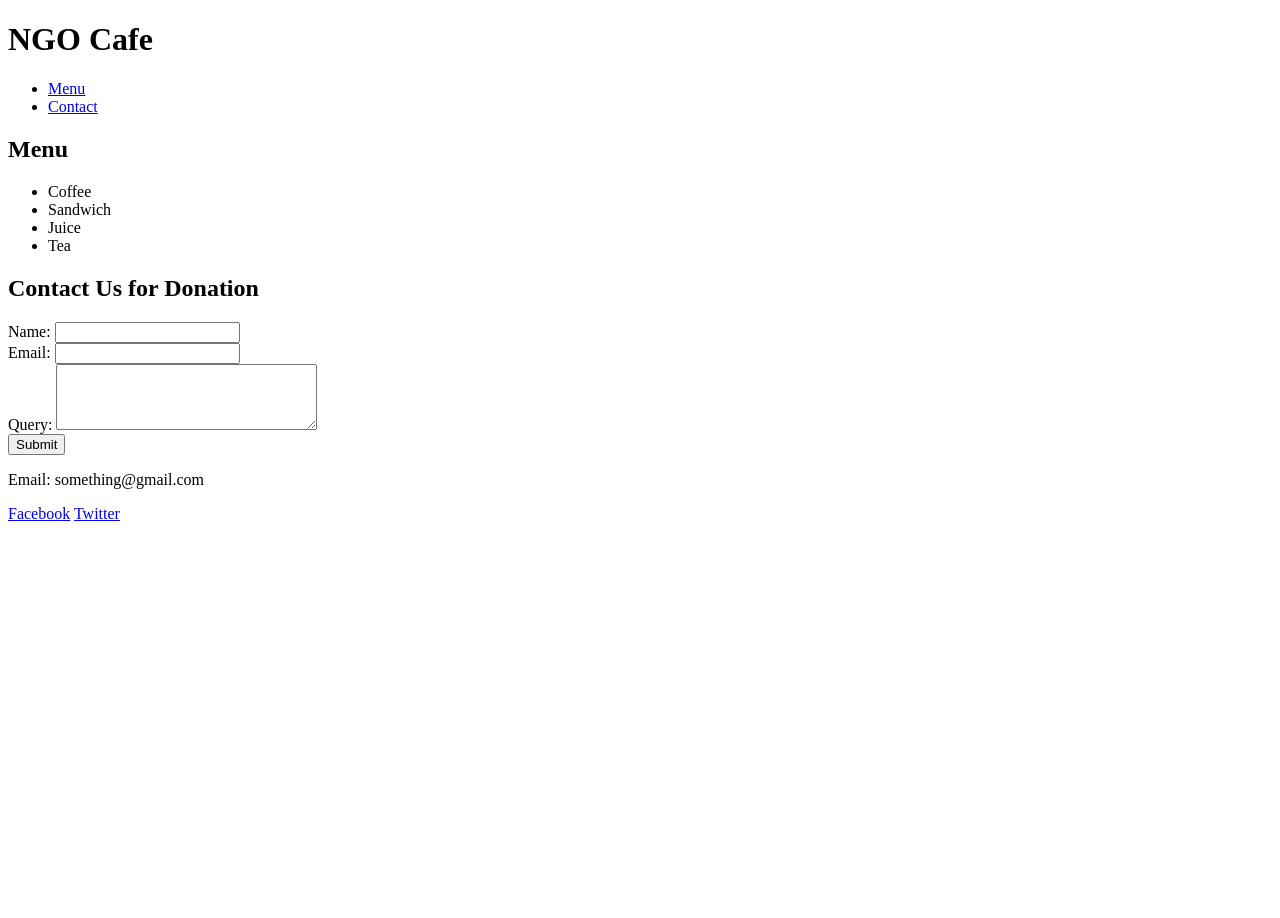
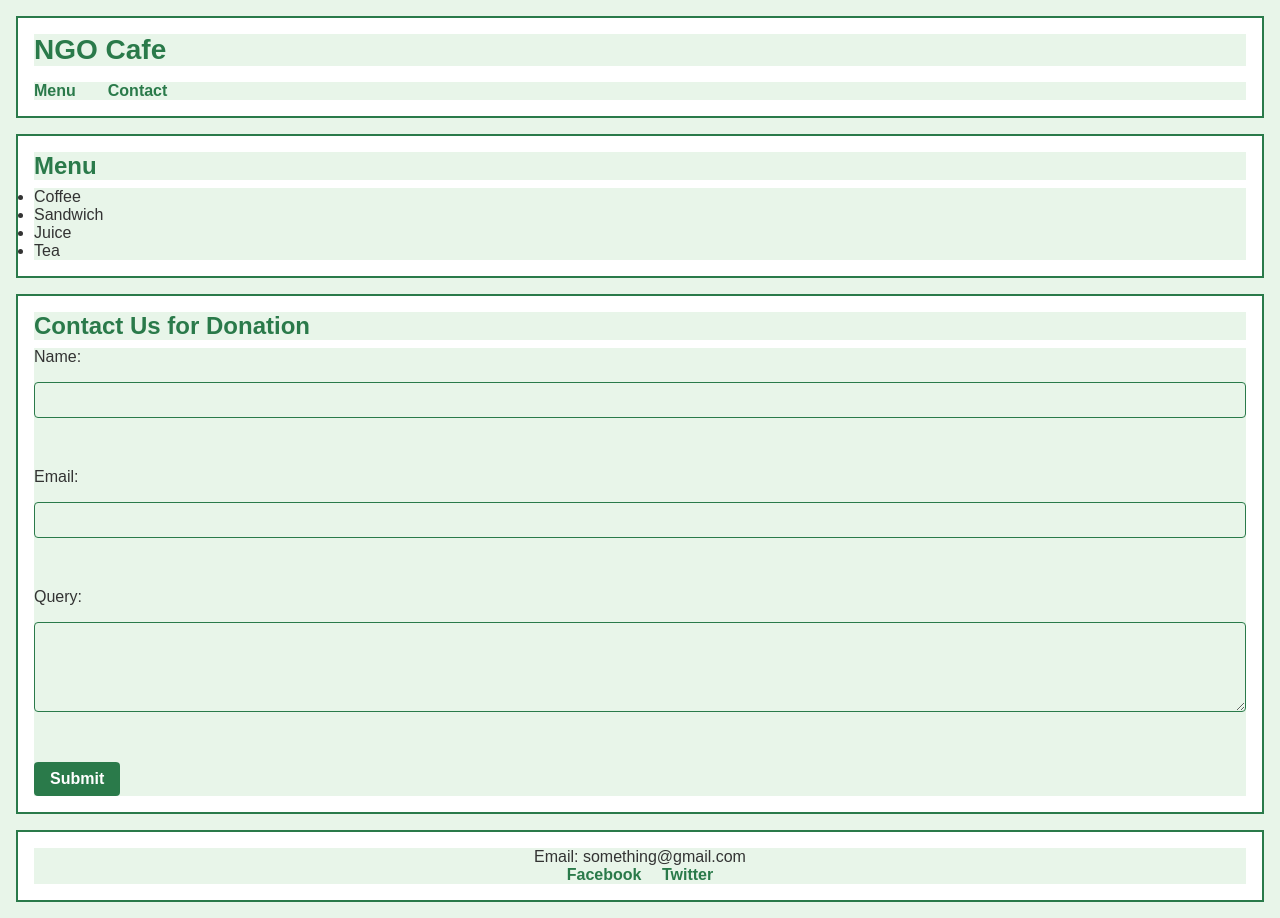
Before and after one commit to Jiyare06/ngo, a plain HTML site: page index.html in a window 1280 px wide. Before the commit the page ends 800 px from the top, so only its background shows below. Drawn offline with Linux system fonts and the light colour scheme.

Commit message:
css added

```diff
--- a/index.html
+++ b/index.html
@@ -1,12 +1,12 @@
 <!DOCTYPE html>
 <html lang="en">
 <head>
-    <meta charset="UTF-8">
-    <meta name="viewport" content="width=device-width, initial-scale=1.0">
-    <title>NGO</title>
+  <meta charset="UTF-8" />
+  <title>NGO</title>
+  <link rel="stylesheet" href="main.css" />
 </head>
 <body>
-    <header>
+  <header>
     <h1>NGO Cafe</h1>
     <nav>
       <ul>
@@ -53,7 +53,7 @@
     <p>Email: something@gmail.com</p>
     <p>
       <a href="#">Facebook</a>
-       <a href="#">Twitter</a>
+      <a href="#">Twitter</a>
     </p>
   </footer>
 </body>
--- /dev/null
+++ b/main.css
@@ -0,0 +1,105 @@
+* {
+  margin: 0;
+  padding: 0;
+  box-sizing: border-box;
+  font-family: Arial, sans-serif;
+  background-color: #e8f5e9;
+  color: #333;
+  font-size: 16px;
+}
+
+body {
+  display: flex;
+  flex-direction: column;
+  gap: 1rem;
+  padding: 1rem;
+}
+
+header {
+  width: 100%;
+  background-color: white;
+  border: 2px solid #2a7a4a;
+  padding: 1rem;
+}
+
+header h1 {
+  font-size: 1.75rem;
+  color: #2a7a4a;
+  margin-bottom: 1rem;
+}
+
+nav ul {
+  list-style: none;
+  display: flex;
+  gap: 2rem;
+}
+
+nav a {
+  text-decoration: none;
+  color: #2a7a4a;
+  font-weight: bold;
+}
+
+nav a:hover {
+  text-decoration: underline;
+}
+
+section {
+  width: 100%;
+  background-color: white;
+  border: 2px solid #2a7a4a;
+  padding: 1rem;
+}
+
+section h2 {
+  color: #2a7a4a;
+  font-size: 1.5rem;
+  margin-bottom: 0.5rem;
+}
+
+form {
+  display: flex;
+  flex-direction: column;
+  gap: 1rem;
+}
+
+form input,
+form textarea {
+  padding: 0.5rem;
+  border: 1.5px solid #2a7a4a;
+  border-radius: 4px;
+}
+
+form button {
+  width: fit-content;
+  padding: 0.5rem 1rem;
+  background-color: #2a7a4a;
+  color: white;
+  border: none;
+  border-radius: 4px;
+  font-weight: bold;
+  cursor: pointer;
+}
+
+form button:hover {
+  background-color: #1b5e20;
+}
+
+footer {
+  width: 100%;
+  background-color: white;
+  border: 2px solid #2a7a4a;
+  padding: 1rem;
+  text-align: center;
+}
+
+footer a {
+  color: #2a7a4a;
+  text-decoration: none;
+  font-weight: bold;
+  margin: 0 0.5rem;
+}
+
+footer a:hover {
+  text-decoration: underline;
+}
```
